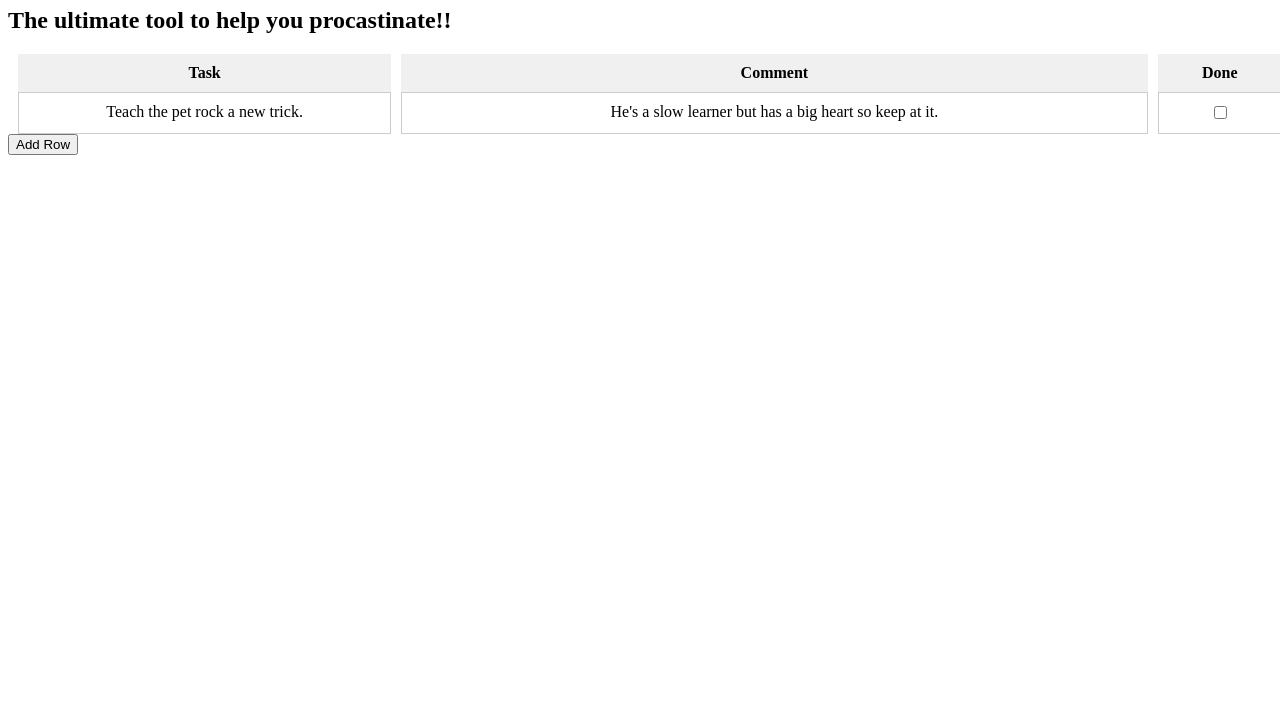
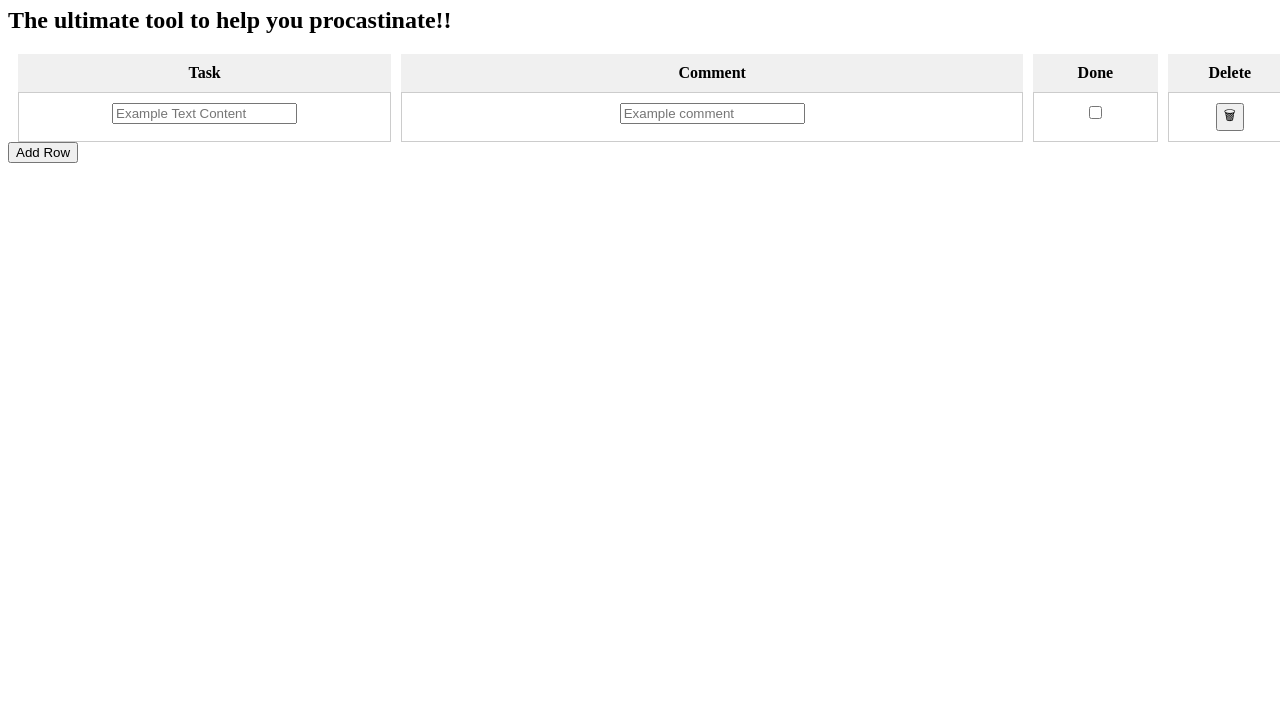
Before and after one commit to barnziebus/ToDoList, a plain HTML site: page index.html in a window 1280 px wide. Shown: the part 73-800 px from the top of the page. Drawn offline with Linux system fonts and the light colour scheme.

Commit message:
merge delete row function into main

```diff
--- a/index.html
+++ b/index.html
@@ -13,16 +13,10 @@
         <div class="header">Task</div>
         <div class="header">Comment</div>
         <div class="header">Done</div>
+        <div class="header">Delete</div>
     </div>
 
-    <div class="todo-list-container" id="todoListContainer">
-        <div class="row">
-            <div class="item">Teach the pet rock a new trick.</div>
-            <div class="item">He's a slow learner but has a big heart so keep at it.</div>
-            <div class="item"><input type="checkbox"></input></div>
-        </div>
-    </div>
-
+    <div class="todo-list-container" id="todoListContainer"></div>
 
     <button id="addRowButton">Add Row</button>
 
--- a/main.js
+++ b/main.js
@@ -4,16 +4,17 @@ document.addEventListener("DOMContentLoaded", function() {
     const addButton = document.getElementById("addRowButton");
     const gridContainer = document.getElementById("todoListContainer");
 
+    createNewRow(gridContainer)
+
     addButton.addEventListener("click", function() {
         // Create new row
         console.log(`Create new row button pressed`);
 
-        createExampleRow(gridContainer)
+        createNewRow(gridContainer)
     });
 });
 
 
-
-function createExampleRow(todoListContainer) {
+function createNewRow(todoListContainer) {
     new newTodoListItem(todoListContainer)
 }
--- a/newListItem.js
+++ b/newListItem.js
@@ -8,11 +8,12 @@ export class newTodoListItem {
 
     buildRow(container) {
         let rowContainer = document.createElement("div");
-        rowContainer.classList.add("row")
+        rowContainer.classList.add("row");
 
-        this.buildTaskCell(rowContainer)
-        this.buildCommentCell(rowContainer)
-        this.addTickBox(rowContainer)
+        this.buildTaskCell(rowContainer);
+        this.buildCommentCell(rowContainer);
+        this.addTickBox(rowContainer);
+        this.addDeleteButton(rowContainer);
 
         container.appendChild(rowContainer);
     }
@@ -52,4 +53,24 @@ export class newTodoListItem {
         tickboxContainer.appendChild(tickboxContent);
         container.appendChild(tickboxContainer);
     }
+
+    addDeleteButton(container) {
+        let deleteButtonContainer = document.createElement("div");
+        let deleteButton = document.createElement("button");
+
+        deleteButtonContainer.classList.add("item");
+
+        deleteButton.innerText = `🗑`;
+        deleteButton.addEventListener("click", () => {
+            //console.log(`Delete button clicked`)
+            this.deleteRow(container)
+        })
+
+        deleteButtonContainer.appendChild(deleteButton);
+        container.appendChild(deleteButtonContainer);
+    }
+
+    deleteRow(container) {
+        container.remove();
+    }
 }
--- a/styles.css
+++ b/styles.css
@@ -1,7 +1,7 @@
 /* styles.css */
 .todo-list-container-headers {
   display: grid;
-  grid-template-columns: 30% 60% 10%;
+  grid-template-columns: 30% 50% 10% 10%;
   grid-gap: 10px;
   margin-left: 10px;
   margin-right: 10px;
@@ -9,6 +9,7 @@
 
 .header {
   background-color: #f0f0f0;
+  grid-template-columns: 30% 50% 10% 10%;
   padding: 10px;
   text-align: center;
   font-weight: bold;
@@ -16,7 +17,7 @@
 
 .row {
   display: grid;
-  grid-template-columns: 30% 60% 10%;
+  grid-template-columns: 30% 50% 10% 10%;
   grid-gap: 10px;
   margin-left: 10px;
   margin-right: 10px;
```
